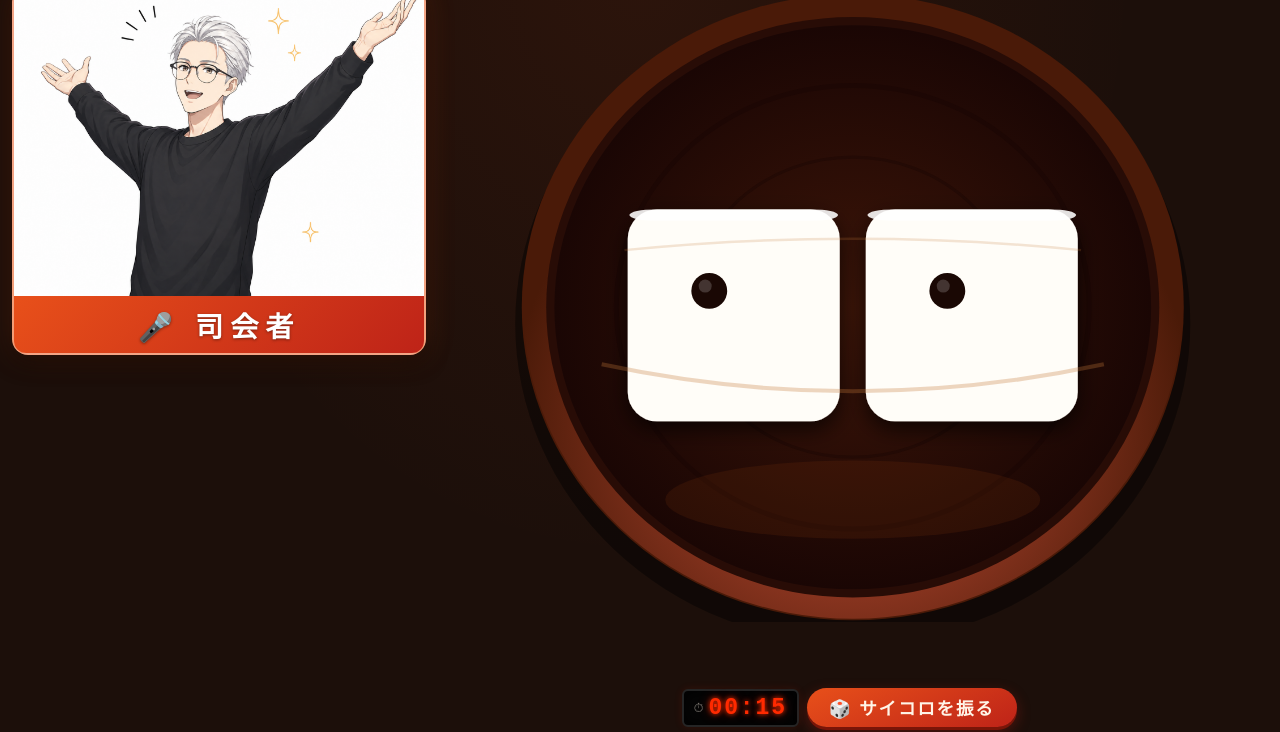
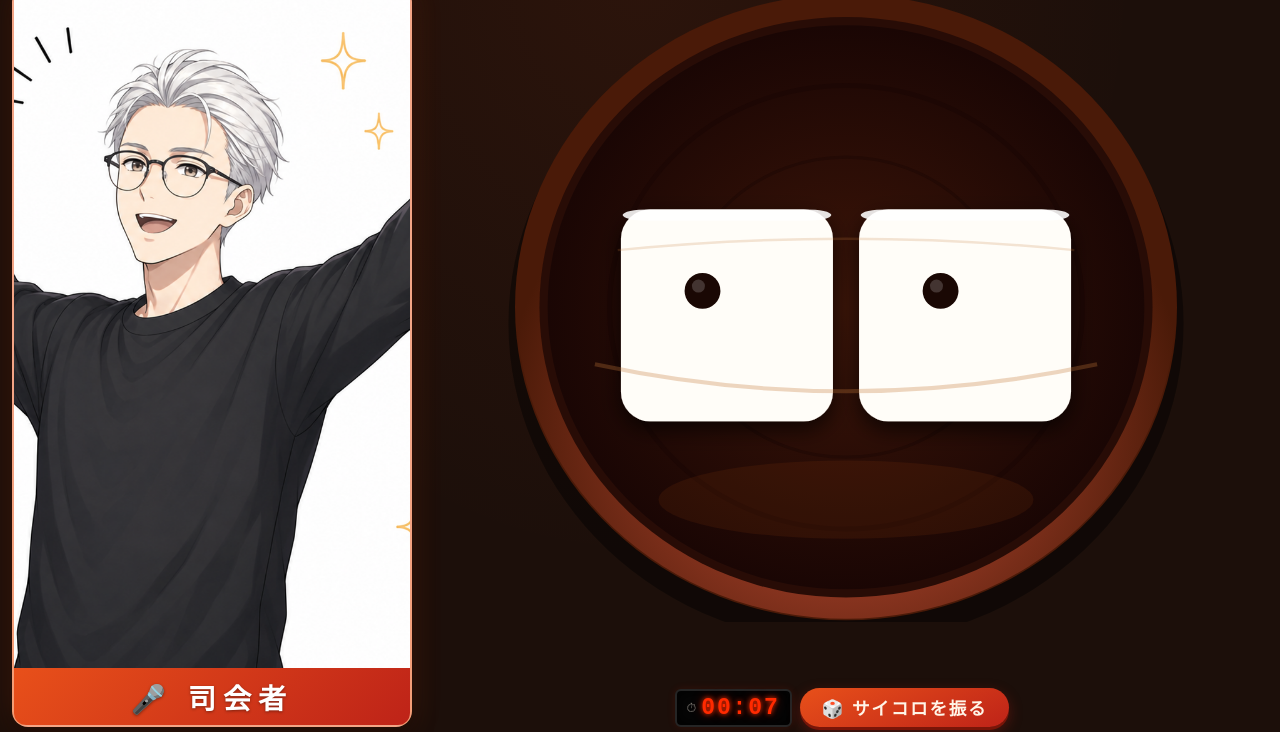
Before and after one commit to nkhgs3000nao-stack/bingoowner, a plain HTML site: page index.html in a window 1280 px wide. Shown: the part 68-800 px from the top of the page. Drawn offline with Linux system fonts and the light colour scheme.

Commit message:
Update index.html

```diff
--- a/index.html
+++ b/index.html
@@ -32,8 +32,7 @@
     .t-c { color: var(--cream); }
     .stage { flex: 1; min-height: 0; display: flex; gap: 12px; }
     .char-card {
-      flex: 0 0 33%; max-width: 700px; min-height: auto;
-      align-self: flex-start;
+      flex: 0 0 33%; max-width: 400px; min-height: 0;
       position: relative; display: flex; flex-direction: column;
       background: linear-gradient(170deg, #FFFBF4 55%, #FFE8CC 100%);
       border-radius: 16px; border: 2.5px solid rgba(232,80,26,.5);
@@ -41,10 +40,9 @@
       overflow: visible;
     }
     .char-img {
-      width: 100%;
-      height: auto;
-      display: block;
-      border-radius: 12px 12px 0 0;
+      flex: 1; min-height: 0; width: 100%; height: 100%;
+      object-fit: cover; object-position: center 8%;
+      display: block; border-radius: 12px 12px 0 0;
     }
     .char-nameplate {
       flex-shrink: 0;
@@ -225,7 +223,7 @@
     <div class="controls-strip">
       <div class="timer-mini">
         <span class="timer-icon">⏱</span>
-        <span class="timer-num" id="timerDisplay">00:15</span>
+        <span class="timer-num" id="timerDisplay">00:07</span>
       </div>
       <button class="roll-btn" id="rollBtn" onclick="rollDice()">🎲 サイコロを振る</button>
       <div class="chips" id="chips"></div>
@@ -259,7 +257,7 @@
     'なんやてぇぇぇぇぇぇ','これいけるで！！！','たのむでぇぇぇぇぇ',
     'せやなぁぁぁぁ','出身は神戸市北区有野やねん','こらあかんわ。。。'
   ];
-  let timerInterval=null, timerRemaining=15;
+  let timerInterval=null, timerRemaining=7;
   function updateTimerDisplay(){
     const el=document.getElementById('timerDisplay');
     const m=Math.floor(timerRemaining/60), s=timerRemaining%60;
@@ -267,7 +265,7 @@
     el.classList.toggle('ended',timerRemaining<=0);
   }
   function startTimer(){
-    clearInterval(timerInterval); timerRemaining=15;
+    clearInterval(timerInterval); timerRemaining=7;
     const el=document.getElementById('timerDisplay');
     el.classList.remove('ended','flash'); updateTimerDisplay();
     timerInterval=setInterval(()=>{
@@ -276,7 +274,7 @@
       if(timerRemaining<=0){
         clearInterval(timerInterval);
         el.classList.add('flash');
-        setTimeout(()=>{ el.classList.remove('flash'); timerRemaining=15; updateTimerDisplay(); },1600);
+        setTimeout(()=>{ el.classList.remove('flash'); timerRemaining=7; updateTimerDisplay(); },1600);
       }
     },1000);
   }
```
